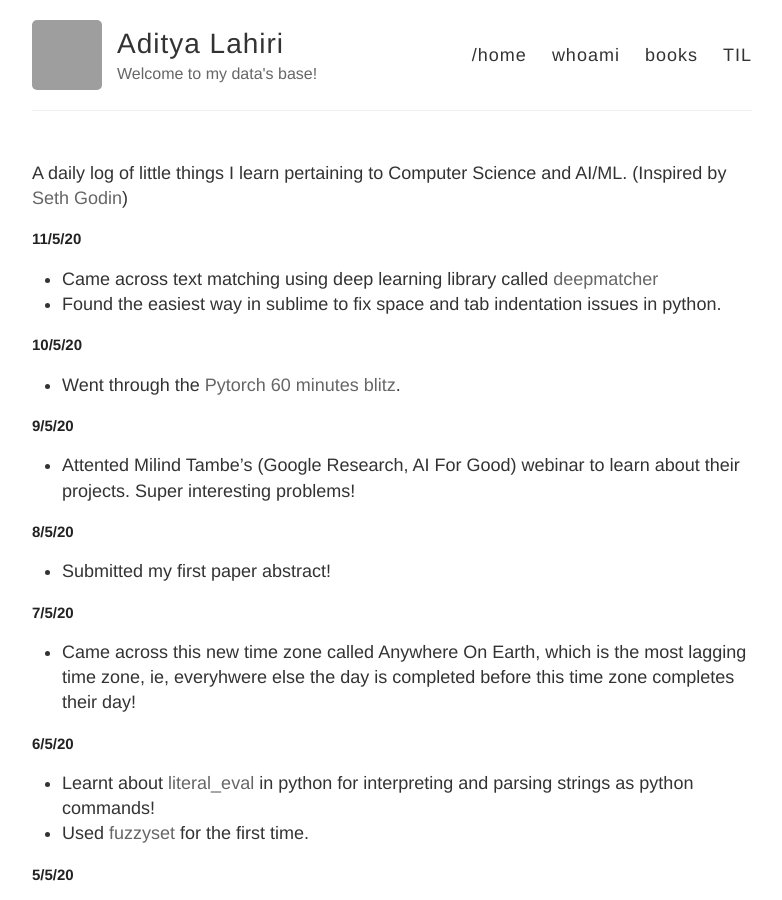
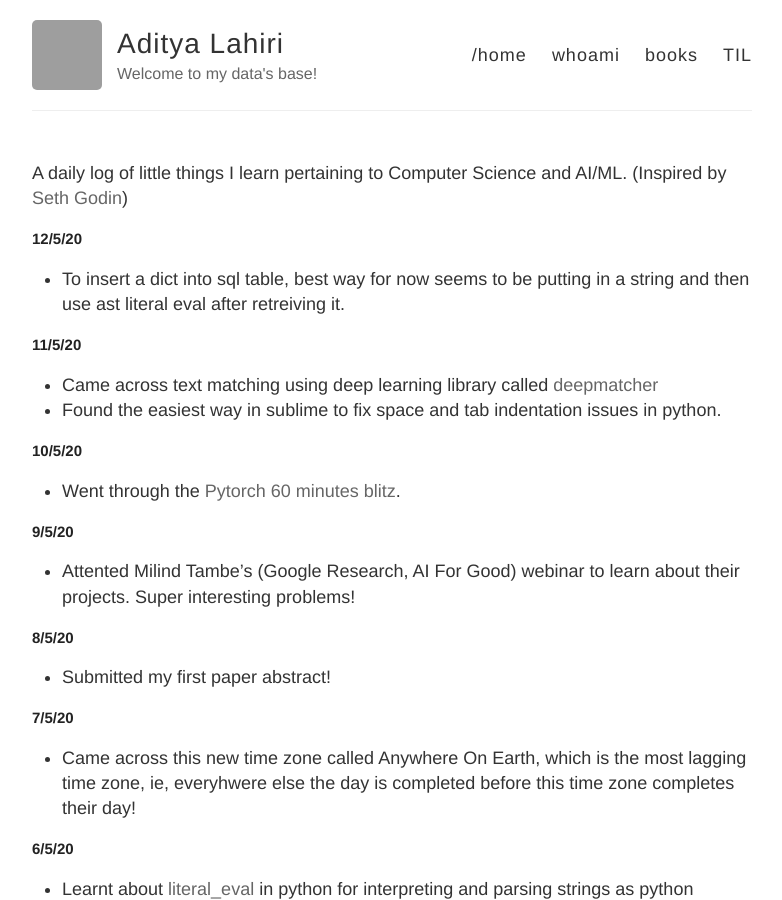
Before and after one commit to adityalahiri/adityalahiri.github.io, a Jekyll site: the page built from TIL.md, in a window 1280 px wide and 900 px high. Shown: the whole window, without its empty margins (248-1030 px from the left). Built offline with Jekyll 4.4.1, drawn with Linux system fonts in a browser that asks for light colours; our own code applies the rules of GitHub Pages for plain Markdown files; grey boxes are pictures that could not be loaded.

Commit message:
Update for 12/5/20

```diff
--- a/TIL.md
+++ b/TIL.md
@@ -1,5 +1,9 @@
 A daily log of little things I learn pertaining to Computer Science and AI/ML.
 (Inspired by [Seth Godin](https://seths.blog/))
+
+## 12/5/20
+
+* To insert a dict into sql table, best way for now seems to be putting in a string and then use ast literal eval after retreiving it.
 
 ## 11/5/20
 
```
